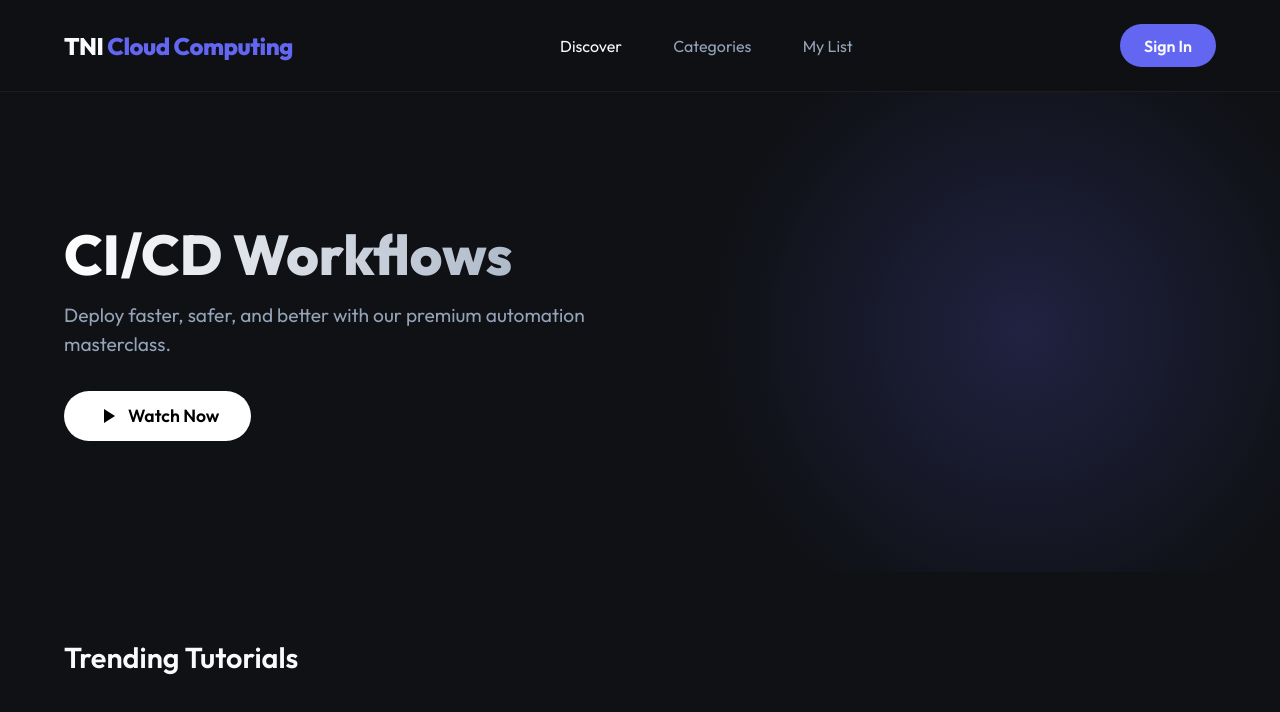
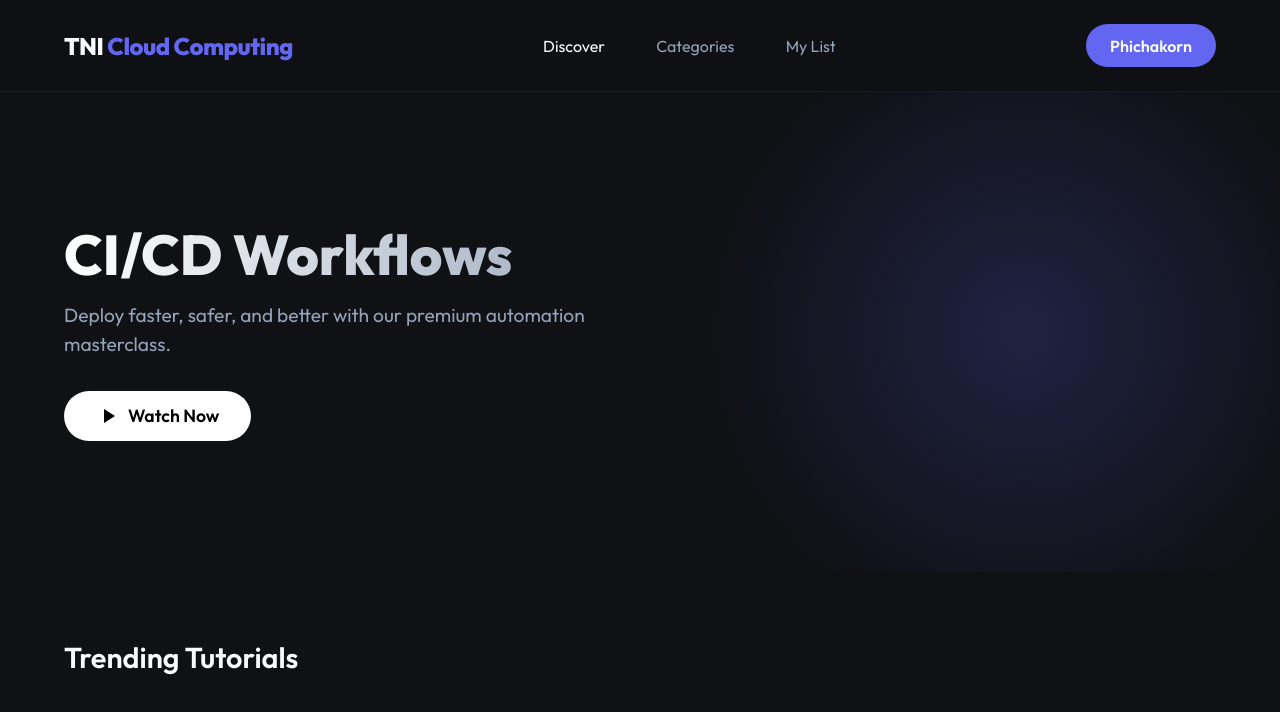
Before and after one commit to troutcode/cidc-lab, a website: page public/index.html in a window 1280 px wide. Drawn offline with Linux system fonts and the light colour scheme; no server answers.

Commit message:
edit index.html

```diff
--- a/public/index.html
+++ b/public/index.html
@@ -15,7 +15,7 @@
             <a href="#">Categories</a>
             <a href="#">My List</a>
         </div>
-        <div class="profile-btn">Sign In</div>
+        <div class="profile-btn">Phichakorn</div>
     </nav>
 
     <header class="hero">
```
